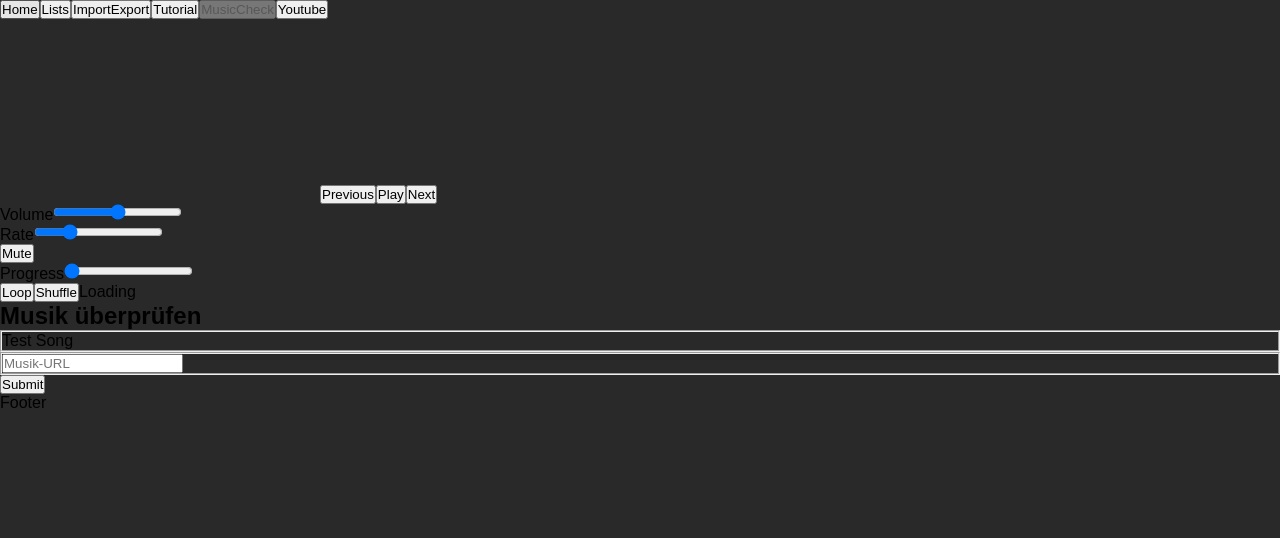
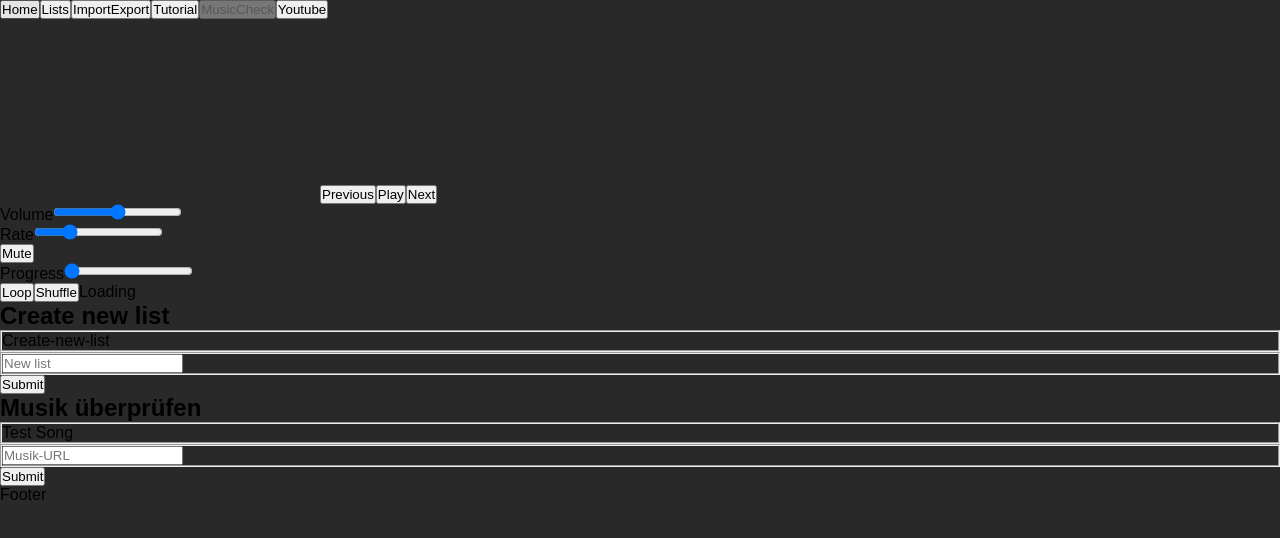
Before and after one commit to MSRMatrix/Media-player, a React (Vite) app: page /music-check in a window 1280 px wide. Shown: the top 538 px of the page. Built offline with nearby package versions, Linux system fonts and the light colour scheme.

Commit message:
add Icon component and option to create a new list

```diff
--- a/package.json
+++ b/package.json
@@ -10,6 +10,9 @@
     "preview": "vite preview"
   },
   "dependencies": {
+    "@fortawesome/free-brands-svg-icons": "^7.3.1",
+    "@fortawesome/free-solid-svg-icons": "^7.3.1",
+    "@fortawesome/react-fontawesome": "^3.5.0",
     "react": "^19.2.8",
     "react-dom": "^19.2.8",
     "react-player": "^3.4.0",
--- a/src/App.jsx
+++ b/src/App.jsx
@@ -31,7 +31,7 @@ const [localeStorageContext, setLocaleStorageContext] = useState(() => {
 
   const initialPlaylist = [
     {
-      id: "defaultList",
+      id: crypto.randomUUID(),
       title: "Neue Playlist",
       songs: [],
     },
--- /dev/null
+++ b/src/components/Icon.jsx
@@ -0,0 +1,31 @@
+import { FontAwesomeIcon } from "@fortawesome/react-fontawesome";
+import {
+  faCircleQuestion,
+  faHandPointer,
+  faTrashCan,
+  faGripLinesVertical,
+
+} from "@fortawesome/free-solid-svg-icons";
+
+import {
+
+} from "@fortawesome/free-brands-svg-icons";
+
+const iconMap = {
+  faCircleQuestion: faCircleQuestion,
+  faHandPointer: faHandPointer,
+  faTrashCan:faTrashCan,
+  faGripLinesVertical: faGripLinesVertical,
+
+};
+
+const Icon = ({ iconName }) => {
+  const icon = iconMap[iconName] || faCircleQuestion;
+
+  return (
+    <div className="icon">
+      <FontAwesomeIcon icon={icon} />
+    </div>
+  );
+};
+export default Icon;
--- a/src/features/videoplayer/Videoplayer.jsx
+++ b/src/features/videoplayer/Videoplayer.jsx
@@ -4,11 +4,14 @@ import { PlaylistContext } from "../../context/PlaylistContext";
 import { PlayerModeContext } from "../../context/PlayerModeContext";
 import Button from "../../elements/Button";
 import Input from "../../elements/Input";
+import Icon from "../../components/Icon";
+import Form from "../../elements/Form";
+import { LocaleStorageContext } from "../../context/LocaleStorageContext";
 
 const Videoplayer = ({ checkStatus, setCheckStatus }) => {
   const { playerMode, setPlayerMode } = useContext(PlayerModeContext);
-  const { playlistContext, setPlaylistContext } =
-    useContext(PlaylistContext);
+  const { playlistContext, setPlaylistContext } = useContext(PlaylistContext);
+const { localeStorageContext, setLocaleStorageContext  } = useContext(LocaleStorageContext);
 
   const [progress, setProgress] = useState(0);
   const [duration, setDuration] = useState(0);
@@ -134,7 +137,6 @@ const Videoplayer = ({ checkStatus, setCheckStatus }) => {
   const handleLoadedMetadata = (e) => {
     const api = e.srcElement.api;
 
-
     const title = api?.videoTitle || "";
 
     setVideoTitle(title);
@@ -156,7 +158,7 @@ const Videoplayer = ({ checkStatus, setCheckStatus }) => {
         setMetadataIndex((prev) => prev + 1);
       } else {
         setCollectingPlaylist(false);
-      setMetadataIndex(0)
+        setMetadataIndex(0);
       }
 
       return;
@@ -178,9 +180,7 @@ const Videoplayer = ({ checkStatus, setCheckStatus }) => {
       return;
     }
 
-  const question = confirm(
-    "Do you want to copy the whole playlist?",
-  );
+    const question = confirm("Do you want to copy the whole playlist?");
 
     if (!question) {
       setPlayerMode((prev) => ({
@@ -208,9 +208,7 @@ const Videoplayer = ({ checkStatus, setCheckStatus }) => {
 
     if (metadataPlaylist.length === 0) return;
 
-  const complete = metadataPlaylist.every(
-    (item) => item.name !== "",
-  );
+    const complete = metadataPlaylist.every((item) => item.name !== "");
 
     if (!complete) return;
 
@@ -230,14 +228,63 @@ const Videoplayer = ({ checkStatus, setCheckStatus }) => {
    */
   const metadataSong = metadataPlaylist[metadataIndex];
 
-  const playerSong = collectingPlaylist
-    ? metadataSong
-    : currentSong;
+  const playerSong = collectingPlaylist ? metadataSong : currentSong;
+
+    const formarray = [
+    {
+      id: 1,
+      element: "label",
+      text: "Create-new-list",
+    },
+    {
+      id: 2,
+      element: "input",
+      type: "text",
+      placeholder: "New list",
+    },
+  ];
+
+
+useEffect(() => {
+  localStorage.setItem(
+    "playlist",
+    JSON.stringify(localeStorageContext.playlist)
+  );
+}, [localeStorageContext.playlist]);
+
+
+
+
+function onSubmit(e) {
+  e.preventDefault();
+
+  const value = e.target.elements[2].value.trim();
+
+  const findPlaylist = localeStorageContext.playlist.find(
+    (item) => item.title === value
+  );
+
+  if (findPlaylist) {
+    alert("Playlist already exists");
+    return;
+  }
+
+  const newPlaylist = {
+    id: crypto.randomUUID(),
+    title: value,
+    songs: [],
+  };
+
+  setLocaleStorageContext((prev) => ({
+    ...prev,
+    playlist: [...prev.playlist, newPlaylist],
+  }));
+}
 
   return (
     <div>
       <ReactPlayer
-      style={{display: !collectingPlaylist  ? ""  : "none"}}
+        style={{ display: !collectingPlaylist ? "" : "none" }}
         ref={playerRef}
         src={playerSong?.url}
         volume={volume}
@@ -276,23 +323,45 @@ const Videoplayer = ({ checkStatus, setCheckStatus }) => {
             text={item.text}
             key={item.id}
             classname="button"
-            onChange={
-              item.id === "progress"
-                ? changeTime
-                : item.onChange
-            }
+            onChange={item.id === "progress" ? changeTime : item.onChange}
           />
         ) : null,
       )}
 
       {playerMode.mode === "test" && !collectingPlaylist ? (
+        <>{videoTitle && <h2>{videoTitle}</h2>}</>
+      ) : (
+        "Loading"
+      )}
+      {!metadataPlaylist ? (
+        <></>
+      ) : (
+        metadataPlaylist.map((song) => (
           <>
-          {videoTitle && <h2>{videoTitle}</h2>}
+            <li
+              onClick={() => setMetadataIndex(song.id)}
+              key={song.id}
+              value={song.url}
+            >
+              {song.name}
+            </li>
+            <>
+            <Icon iconName={"faHandPointer"} />
+            <Icon iconName={"faTrashCan"} />
+            <Icon iconName={"faGripLinesVertical"} />
             </>
-      ) : "Loading"}
-      {!metadataPlaylist ? <></> : metadataPlaylist.map((song) => (
-        <li onClick={() => setMetadataIndex(song.id)} key={song.id} value={song.url}>{song.name}</li>
-      ))}
+          </>
+        ))
+      )}
+      <div>
+        <Form
+        submitFunction={onSubmit}
+        text="Create new list"
+        id="Create-new-list"
+        className={""}
+        formarray={formarray}
+        />
+      </div>
     </div>
   );
 };
--- a/src/pages/MusicCheck.jsx
+++ b/src/pages/MusicCheck.jsx
@@ -51,8 +51,8 @@ const MusicCheck = () => {
       {playerMode.mode === "test" ? (
         <div>
           {localeStorageContext.playlist.map((item) => (
-            <div>
-              <h2>{item.id}</h2>
+            <div key={item.id}>
+              <h2>{item.title}</h2>
               <ul>
                 {item.songs.map((songs, key) => (
                   <li key={key}>{songs}</li>
```
Also changed, not shown: 1 other file (tests, documents, lock files or other folders). Lines whose indentation alone changed are shown as unchanged.
